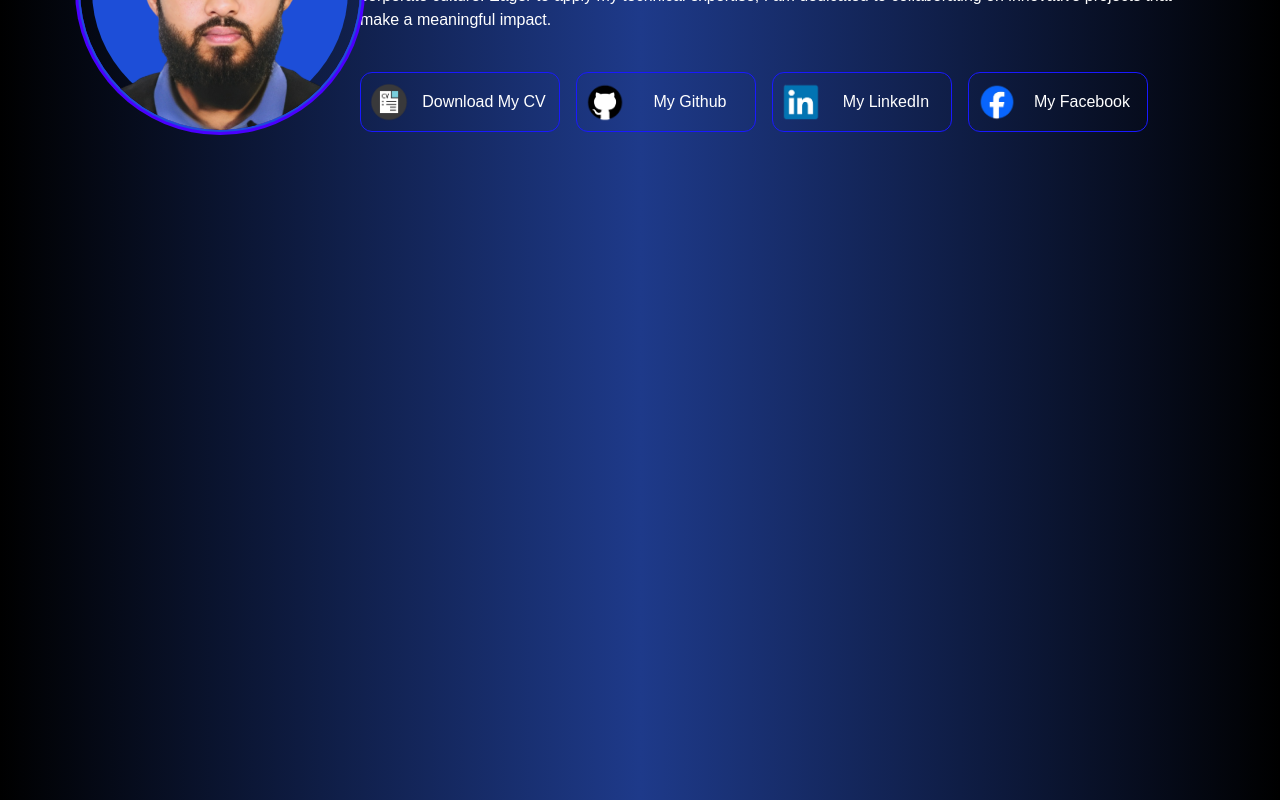
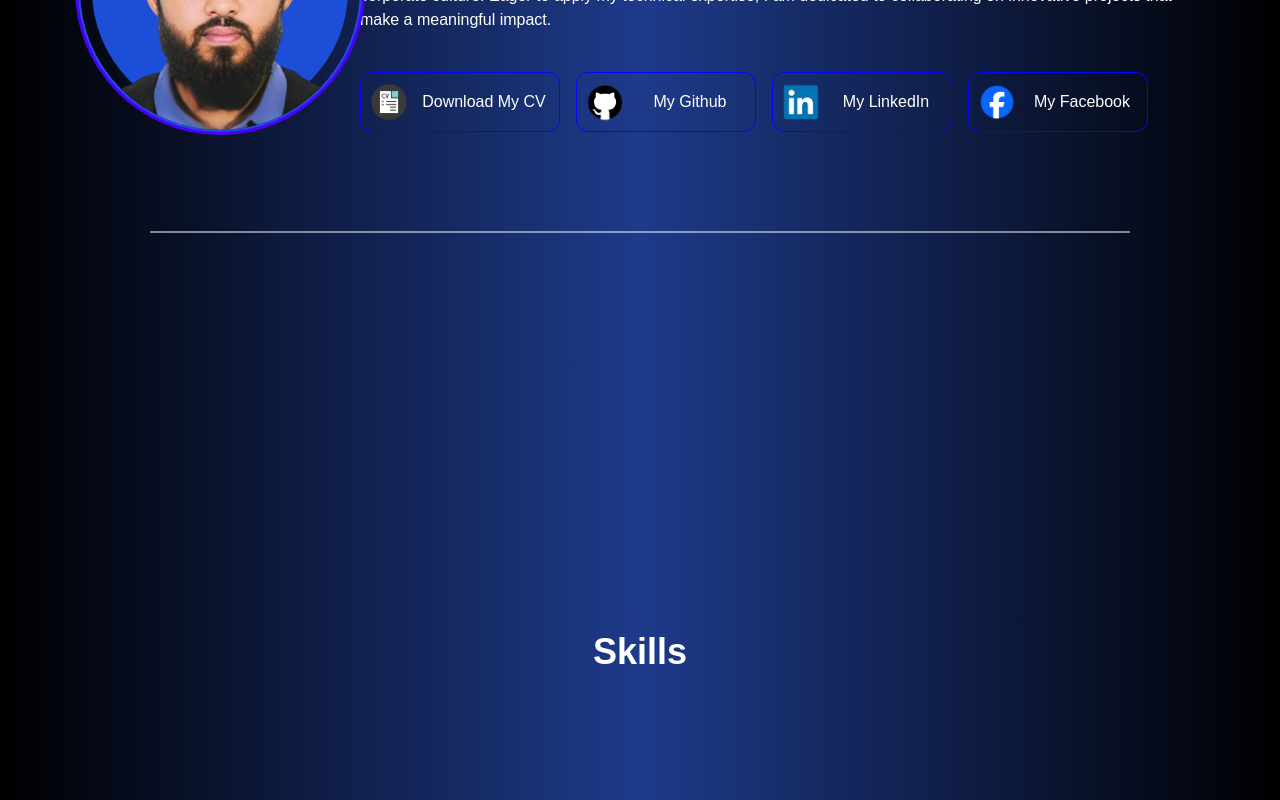
Before and after one commit to emdad118661/my-portfolio-website, a Next.js app: page / in a window 1280 px wide. Shown: the part 400-1200 px from the top of the page. Built offline with nearby package versions, Linux system fonts and the light colour scheme; what tailwindcss-animated would draw is missing.

Commit message:
elastic-endline

```diff
--- a/app/page.js
+++ b/app/page.js
@@ -11,13 +11,15 @@ import facebook from "@/public/images/facebook.png";
 import github from "@/public/images/github.png";
 import LinkedIn from "@/public/images/linkedin.png";
 import CV from "@/public/images/cv.png";
-import { use, useEffect } from "react";
+import { use, useEffect, useRef } from "react";
 import { gsap } from "gsap";
 import { ScrollTrigger } from 'gsap/ScrollTrigger';
 
 
 
 export default function Home() {
+
+  const lineRefs = useRef([]);
 
   useEffect(() => {
 
@@ -144,9 +146,50 @@ export default function Home() {
       }
     })
 
+    lineRefs.current.forEach((line, index) => {
+      if (line) {
+        line.addEventListener("mousemove", (dets) => {
+          const path = `M 10 100 Q ${dets.x} ${dets.y} 990 100`;
+          gsap.to(line.querySelector("svg path"), {
+            attr: { d: path },
+            duration: 0.3,
+            ease: "power3.out",
+          });
+        });
+
+        line.addEventListener("mouseleave", () => {
+          const finalPath = `M 10 100 Q 500 100 990 100`;
+          gsap.to(line.querySelector("svg path"), {
+            attr: { d: finalPath },
+            duration: 1.5,
+            ease: "elastic.out(1, 0.2)",
+          });
+        });
+      }
+    });
+
+    return () => {
+      lineRefs.current.forEach((line) => {
+        if (line) {
+          line.removeEventListener("mousemove");
+          line.removeEventListener("mouseleave");
+        }
+      });
+    };
 
 
   }, []);
+
+  const endLine = (index) => (
+    <div
+      className="string h-[500px] w-full flex items-center justify-center"
+      ref={(el) => (lineRefs.current[index] = el)} // Set unique ref
+    >
+      <svg width="1000" height="500">
+        <path d="M 10 100 Q 500 100 990 100" stroke="white" fill="transparent" />
+      </svg>
+    </div>
+  );
 
 
 
@@ -210,9 +253,12 @@ export default function Home() {
         </div>
       </div>
 
+      {/* ***End Line*** */}
+      {endLine(0)}
+
       {/* ***Skills*** */}
       <div id="skills">
-        <h1 className="mt-20 text-4xl font-extrabold text-center textLeft md:mt-60 hover:text-blue-700">Skills</h1>
+        <h1 className="text-4xl font-extrabold text-center hover:text-blue-700">Skills</h1>
         <div className="mt-10 lg:flex lg:flex-grow">
           <div className="gap-8 md:ms-24 md:grid md:grid-cols-4">
             {
@@ -227,10 +273,12 @@ export default function Home() {
         </div>
       </div>
 
+      {/* ***End Line*** */}
+      {endLine(1)}
 
       {/* ***Recent Works*** */}
       <div id="recent-works">
-        <h1 className="mt-20 text-4xl font-extrabold text-center workLeft md:mt-60 hover:text-blue-700">Recent Works</h1>
+        <h1 className="text-4xl font-extrabold text-center hover:text-blue-700">Recent Works</h1>
         <div className="justify-center mt-10">
           {projects.map((project) => (
             <div
@@ -284,10 +332,13 @@ export default function Home() {
         </div>
       </div>
 
+      {/* ***End Line*** */}
+      {endLine(2)}
+
 
       {/* ***Experience*** */}
       <div id="experience">
-        <h1 className="mt-20 text-4xl font-extrabold text-center md:mt-60 exLeft hover:text-blue-700">Experience</h1>
+        <h1 className="text-4xl font-extrabold text-center hover:text-blue-700">Experience</h1>
         <div tabIndex={0} className="mt-10 border border-b-0 exRight borderwala border-white-700 collapse collapse-plus">
           <div className="text-xl font-medium collapse-title hover:text-blue-700 ">Daraz Bangladesh  (7 November, 2023 - 2 February, 2024)</div>
           <div className="collapse-content">
@@ -324,11 +375,12 @@ export default function Home() {
       </div>
 
 
-
+      {/* ***End Line*** */}
+      {endLine(3)}
 
       {/* ***Education*** */}
       <div id="education">
-        <h1 className="mt-20 text-4xl font-extrabold text-center md:mt-60 eduRight hover:text-blue-700">Education</h1>
+        <h1 className="text-4xl font-extrabold text-center hover:text-blue-700">Education</h1>
 
         {/* ***bsc*** */}
         <div className="mt-10 mb-5 eduLeft md:gap-6 me-3 md:grid md:grid-flow-col">
```
Also changed, not shown: 1 other file (tests, documents, lock files or other folders).
